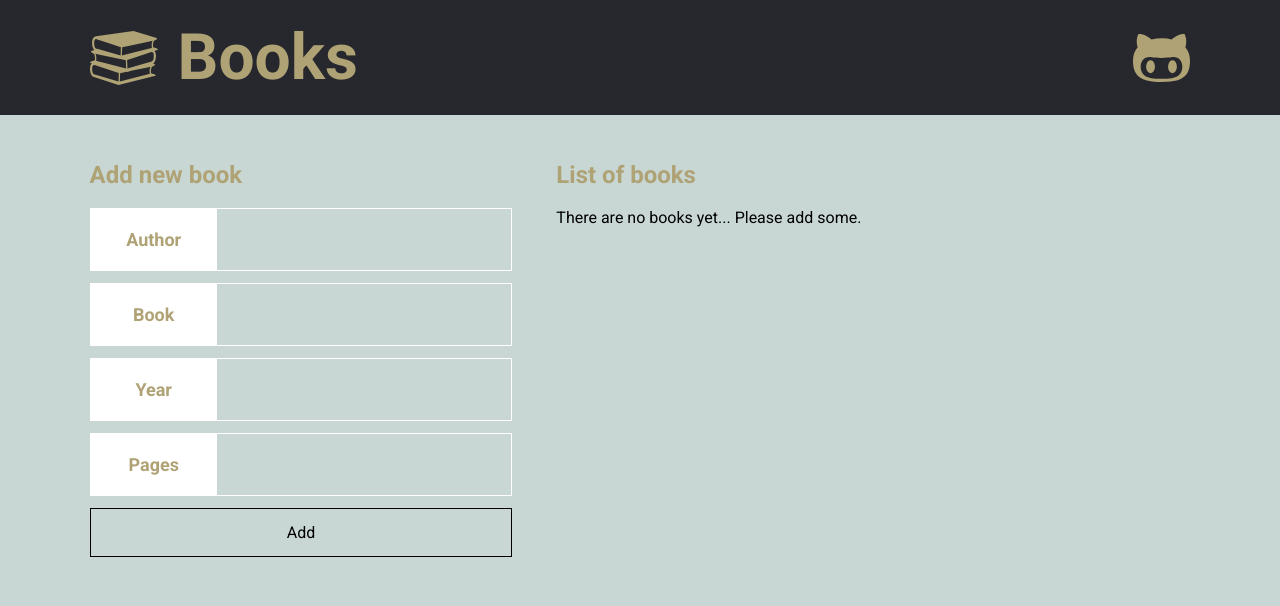
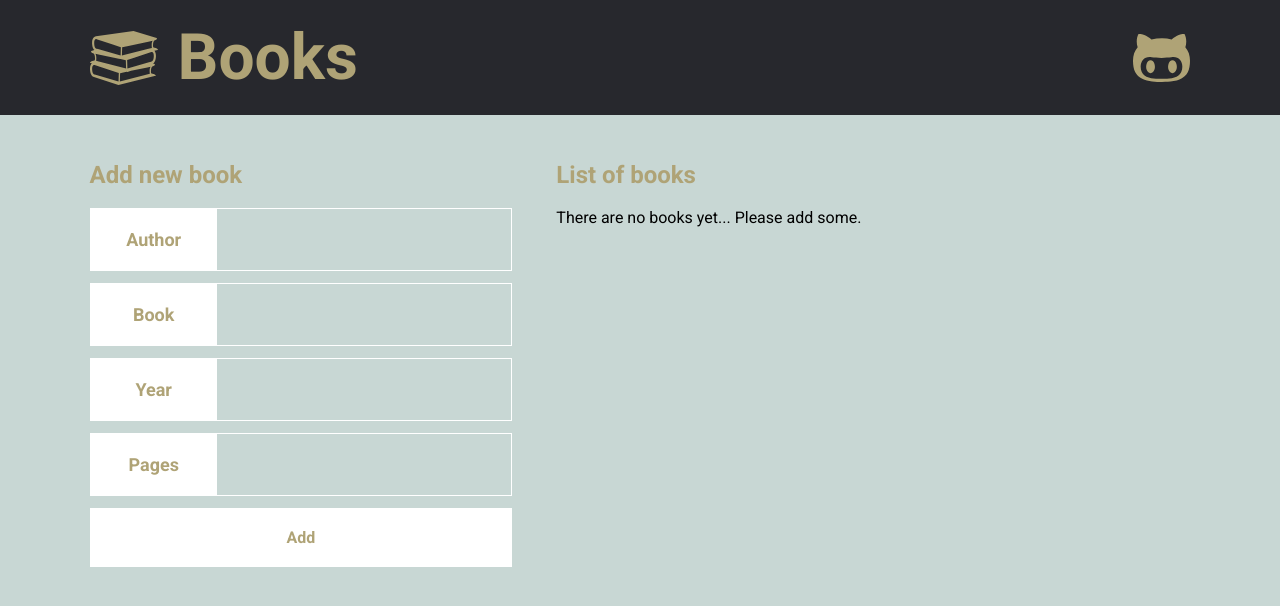
Before and after one commit to romankrru/books, a React app: page / in a window 1280 px wide. Shown: the top 606 px of the page. Built offline with nearby package versions, Linux system fonts and the light colour scheme.

Commit message:
Change Button styles

```diff
--- a/src/components/BookCard/BookCard.js
+++ b/src/components/BookCard/BookCard.js
@@ -33,6 +33,7 @@ const BookCard = (props) => {
         </Button>
         <Button
           onClick={() => props.onBookRemove(data.id)}
+          btnType="danger"
         >
           Delete
         </Button>
--- a/src/components/Button/Button.css
+++ b/src/components/Button/Button.css
@@ -2,43 +2,41 @@
   position: relative;
   overflow: hidden;
 
-  padding: 14px 28px;
+  padding: 14px 50px;
+  margin-right: 25px;
 
   font: inherit;
-  margin-right: 7px;
+  font-weight: 600;
+  color: #AFA376;
 
 
-  background-color: transparent;
-  border: 1px solid #000;
+  background-color: #fff;
+  border: none;
+  outline: none;
   cursor: pointer;
-
-  transition: all .2s linear;
 }
 
-/* .Button::before {
-  content: "";
-  z-index: -1;
-
-  position: absolute;
-  top: 0;
-  left: 0;
-
-  width: 100%;
-  height: 100%;
-
-  background-color: #000;
-
-  transition: all .2s ease;
-  transform: translateX(-100%);
+.Button:last-child {
+  margin-right: 0;
 }
 
 .Button:hover {
-  color: #fff;
+  outline: 2px solid #AFA376;
 }
 
-.Button:hover::before {
-  transform: translateY(0);
-} */
+.ButtonDanger {
+  color: #fff;
+
+  background-color: #AFA376;
+}
+
+.ButtonDanger:hover {
+  outline: 2px solid #fff;
+}
+
+.ButtonLg {
+  padding: 20px 40px;
+}
 
 .ButtonFullWidth {
   width: 100%;
--- a/src/components/Button/Button.js
+++ b/src/components/Button/Button.js
@@ -9,6 +9,23 @@ const Button = (props) => {
   if (props.fullWidth) {
     attachedClasses.push(styles.ButtonFullWidth);
   }
+
+  switch (props.size) {
+    case 'lg':
+      attachedClasses.push(styles.ButtonLg);
+      break;
+    default:
+      break;
+  }
+
+  switch (props.btnType) {
+    case 'danger':
+      attachedClasses.push(styles.ButtonDanger);
+      break;
+    default:
+      break;
+  }
+
 
   return (
     <button
@@ -22,14 +39,18 @@ const Button = (props) => {
 
 Button.defaultProps = {
   fullWidth: false,
-  onClick: () => {},
+  onClick: () => { },
   children: '',
+  size: '',
+  btnType: '',
 };
 
 Button.propTypes = {
   fullWidth: PropTypes.bool,
   onClick: PropTypes.func,
   children: PropTypes.node,
+  size: PropTypes.string,
+  btnType: PropTypes.string,
 };
 
 export default Button;
--- a/src/containers/BookControls/BookControls.js
+++ b/src/containers/BookControls/BookControls.js
@@ -144,6 +144,7 @@ class BookControls extends Component {
         {fields}
         <Button
           fullWidth
+          size="lg"
           onClick={this.onBookAddClick}
         >
           Add
@@ -158,6 +159,7 @@ class BookControls extends Component {
           {fields}
           <Button
             onClick={this.onBookEditingCancel}
+            btnType="danger"
           >
             Cancel
           </Button>
```
